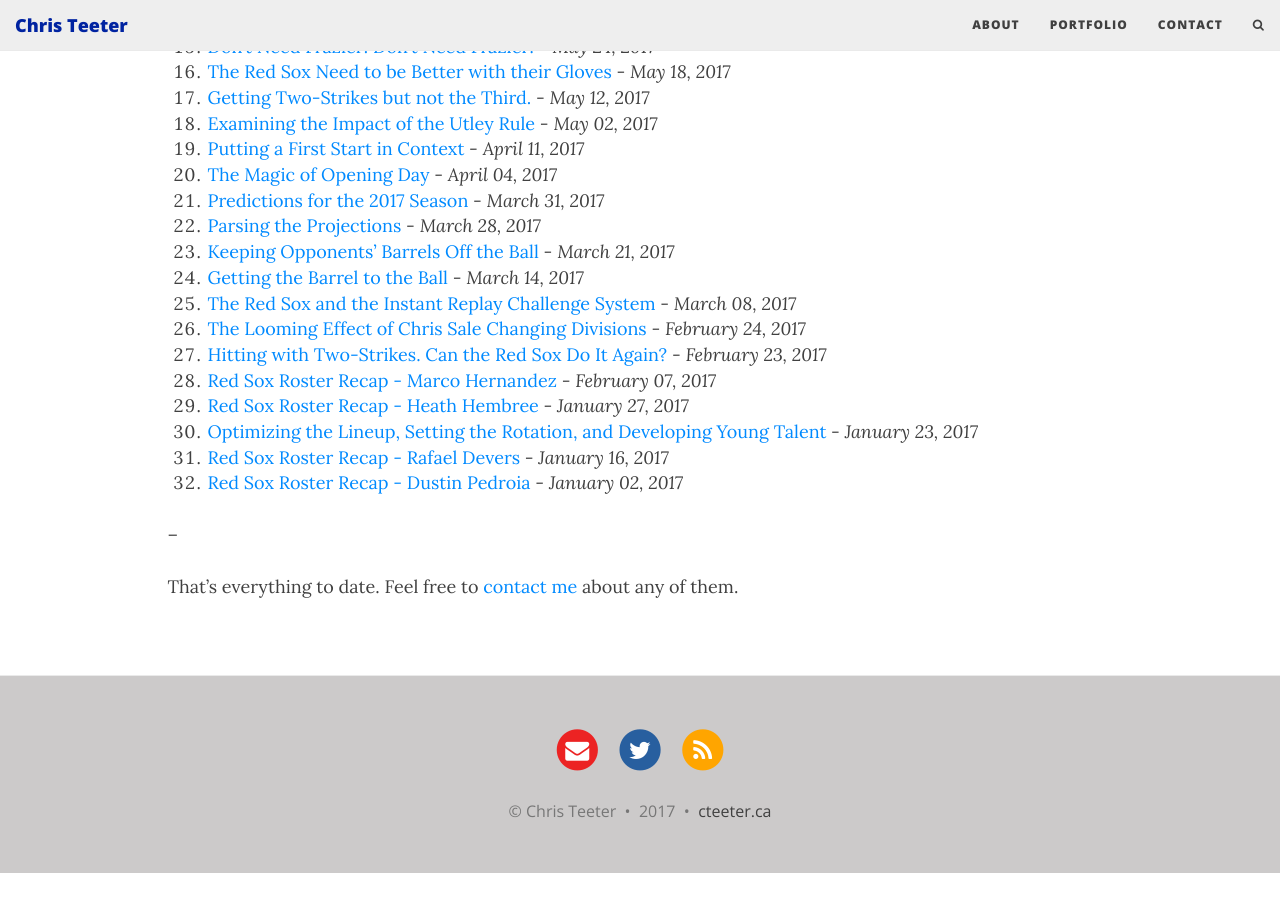
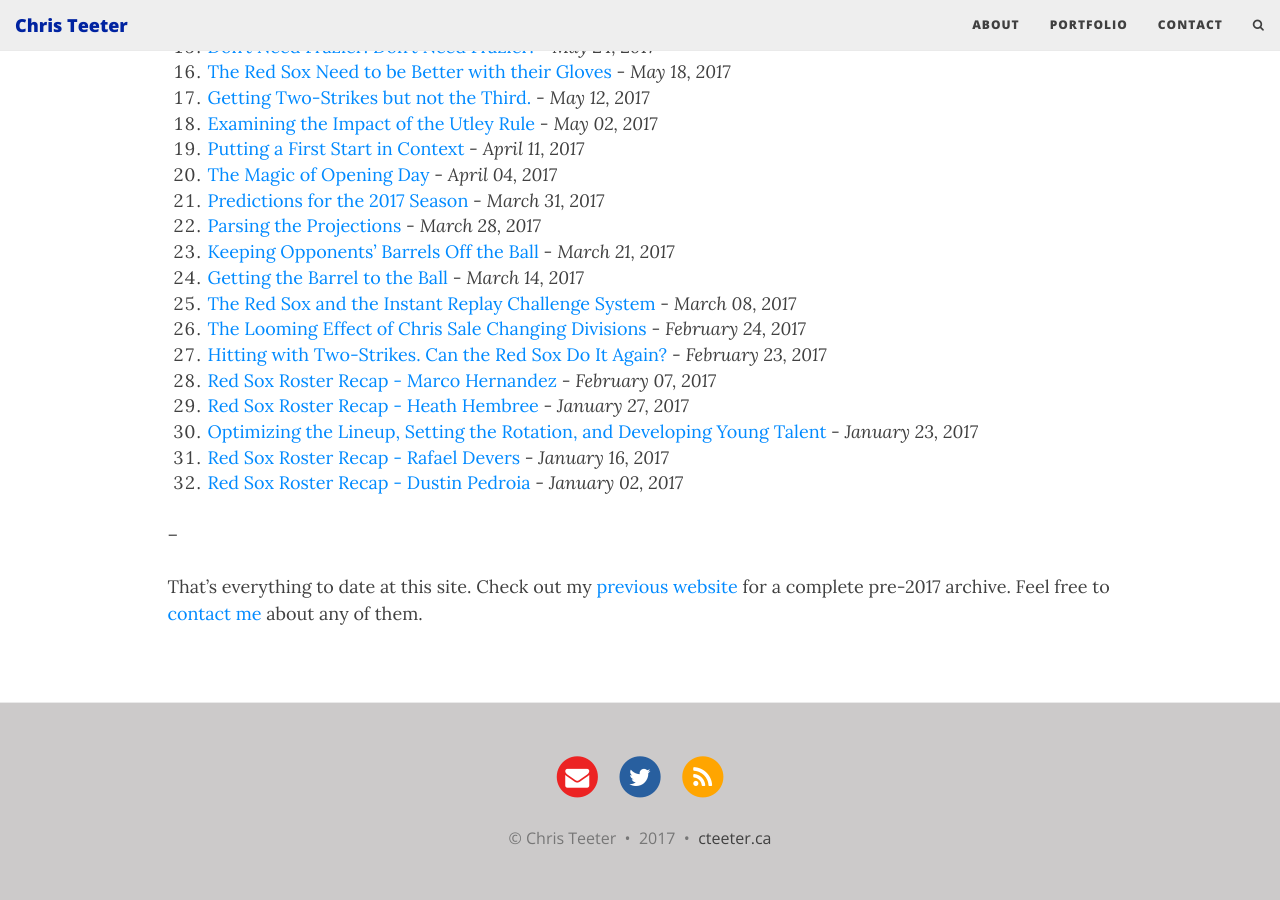
Before and after one commit to cjteeter/cjteeter.github.io, a Jekyll site: the page built from archive.md, in a window 1280 px wide and 900 px high, scrolled down 981 px. Built offline with Jekyll 4.4.1, drawn with Linux system fonts in a browser that asks for light colours; nearby versions of some CDN libraries; before the commit the page ends 1854 px from its top, so only the background shows below that.

Commit message:
update Archive

```diff
--- a/archive.md
+++ b/archive.md
@@ -14,4 +14,5 @@ Below is a complete list of the posts on this site, ordered reverse-chronologica
 
 --
 
-That's everything to date. Feel free to [contact me]({{site.url}}/contact/) about any of them.
+That's everything to date at this site. Check out my <a href = "https://christopherteeter.wordpress.com/" target = "_blank"> previous website</a>
+for a complete pre-2017 archive. Feel free to [contact me]({{site.url}}/contact/) about any of them.
```
